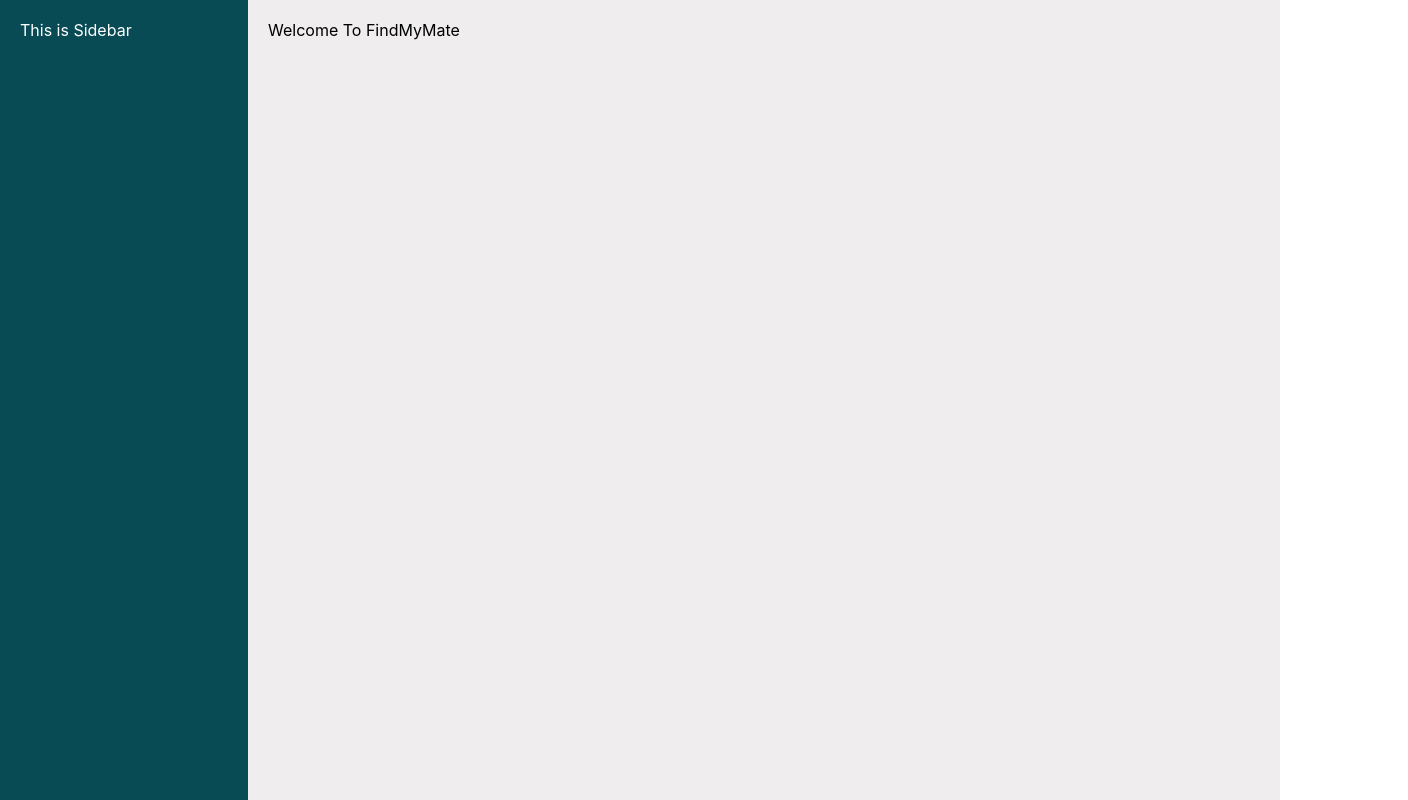
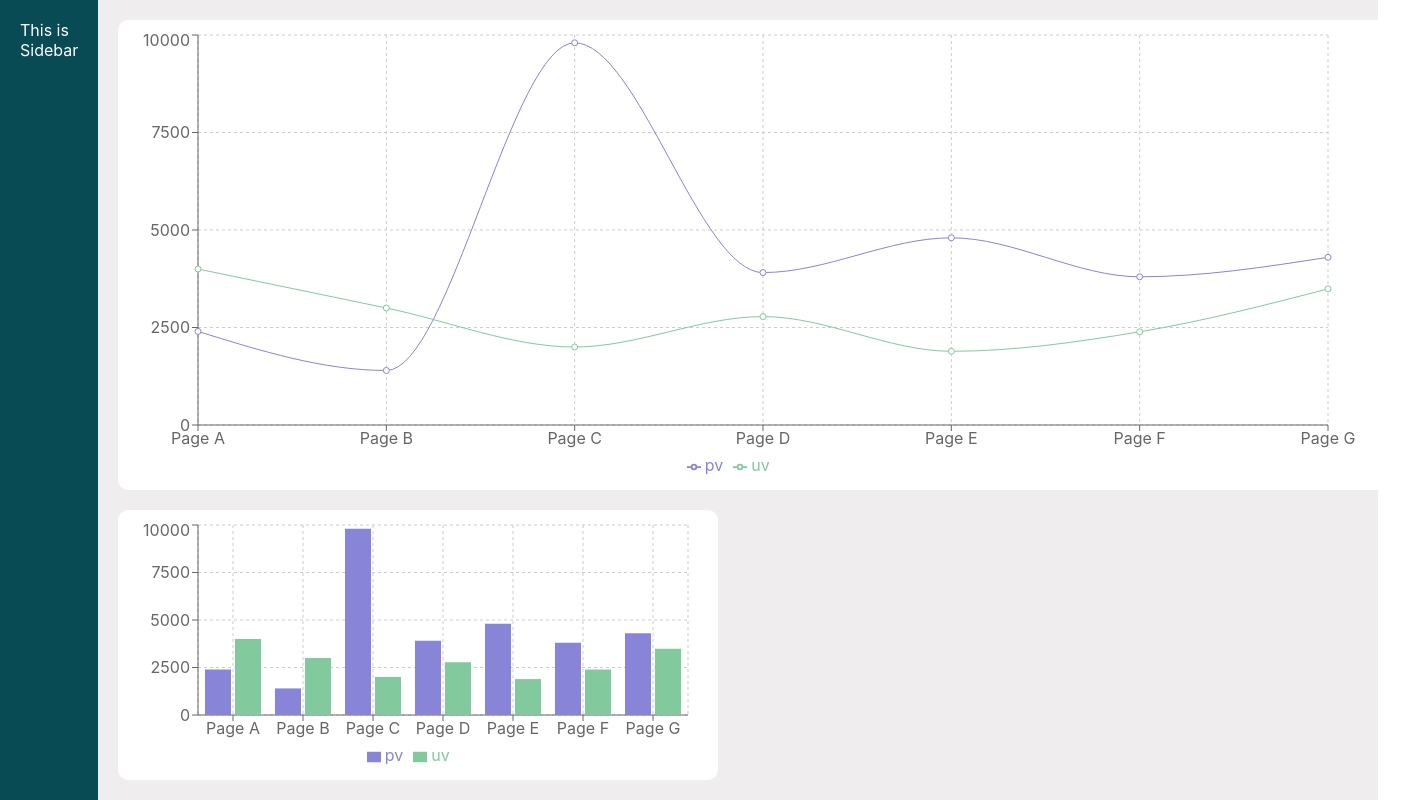
Before and after one commit to Perth27413/Cassandra, a Next.js app: page / in a window 1280 px wide. Shown: the whole page, 1408 px wide, since content can reach past the window. Built offline with nearby package versions, Linux system fonts and the light colour scheme.

Commit message:
add recharts and component charts with mock data

```diff
--- /dev/null
+++ b/components/Charts.scss
@@ -0,0 +1,17 @@
+#charts {
+  width: 1290px;
+  height: 500px;
+  #lineCharts {
+    width: 1290px;
+    background-color: #ffffff;
+    border-radius: 10px;
+    padding: 10px 10px 10px 0px;
+    margin-bottom: 20px;
+  }
+  #barCharts {
+    width: 600px;
+    background-color: #ffffff;
+    padding: 10px 10px 10px 0px;
+    border-radius: 10px;
+  }
+}
--- /dev/null
+++ b/components/Charts.tsx
@@ -0,0 +1,130 @@
+import React from 'react'
+import {
+  LineChart,
+  Line,
+  XAxis,
+  YAxis,
+  CartesianGrid,
+  Tooltip,
+  Legend,
+  BarChart,
+  Bar
+} from 'recharts';
+import '../components/Charts.scss'
+
+interface IProps {}
+
+interface IState {
+  data: Array<any>
+}
+
+class Charts extends React.PureComponent<IProps, IState> {
+  constructor(props: IProps) {
+    super(props)
+    this.state = {
+      data: [
+        {
+          name: "Page A",
+          uv: 4000,
+          pv: 2400,
+          amt: 2400
+        },
+        {
+          name: "Page B",
+          uv: 3000,
+          pv: 1398,
+          amt: 2210
+        },
+        {
+          name: "Page C",
+          uv: 2000,
+          pv: 9800,
+          amt: 2290
+        },
+        {
+          name: "Page D",
+          uv: 2780,
+          pv: 3908,
+          amt: 2000
+        },
+        {
+          name: "Page E",
+          uv: 1890,
+          pv: 4800,
+          amt: 2181
+        },
+        {
+          name: "Page F",
+          uv: 2390,
+          pv: 3800,
+          amt: 2500
+        },
+        {
+          name: "Page G",
+          uv: 3490,
+          pv: 4300,
+          amt: 2100
+        }
+      ]
+    }
+
+  }
+
+
+  render(): JSX.Element {
+    return (
+      <div id="charts">
+        <div id="lineCharts">
+          <LineChart
+            width={1240}
+            height={450}
+            data={this.state.data}
+            margin={{
+              top: 5,
+              right: 30,
+              left: 20,
+              bottom: 5
+            }}
+          >
+            <CartesianGrid strokeDasharray="3 3" />
+            <XAxis dataKey="name" />
+            <YAxis />
+            <Tooltip />
+            <Legend />
+            <Line
+              type="monotone"
+              dataKey="pv"
+              stroke="#8884d8"
+              activeDot={{ r: 8 }}
+            />
+            <Line type="monotone" dataKey="uv" stroke="#82ca9d" />
+          </LineChart>
+        </div>
+        <div id="barCharts">
+        <BarChart
+          width={600}
+          height={250}
+          data={this.state.data}
+          margin={{
+            top: 5,
+            right: 30,
+            left: 20,
+            bottom: 5
+          }}
+        >
+          <CartesianGrid strokeDasharray="3 3" />
+          <XAxis dataKey="name" />
+          <YAxis />
+          <Tooltip />
+          <Legend />
+          <Bar dataKey="pv" fill="#8884d8" />
+          <Bar dataKey="uv" fill="#82ca9d" />
+        </BarChart>
+        </div>
+
+      </div>
+    )
+  }
+}
+
+export default Charts
--- a/package.json
+++ b/package.json
@@ -14,6 +14,7 @@
     "@zeit/next-css": "^1.0.1",
     "@zeit/next-sass": "^1.0.1",
     "chalk": "^4.1.1",
+    "date-fns": "^2.22.1",
     "express": "^4.17.1",
     "loglevel": "^1.7.1",
     "next": "10.2.0",
@@ -21,7 +22,8 @@
     "react": "17.0.2",
     "react-dom": "17.0.2",
     "react-facebook-login": "^4.1.1",
-    "react-google-login": "^5.2.2"
+    "react-google-login": "^5.2.2",
+    "recharts": "^2.0.10"
   },
   "devDependencies": {
     "@types/express": "^4.17.11",
--- a/pages/index.tsx
+++ b/pages/index.tsx
@@ -1,10 +1,11 @@
 import '../styles/scss/style.scss'
+import Charts from '../components/Charts'
 
 export default function Home() {
   return (
     <div id="indexPage">
       <div className="home">
-        <label id="welcomeText">Welcome To FindMyMate</label>
+        <Charts/>
       </div>
     </div>
   )
```
Also changed, not shown: 2 other files (tests, documents, lock files or other folders).
